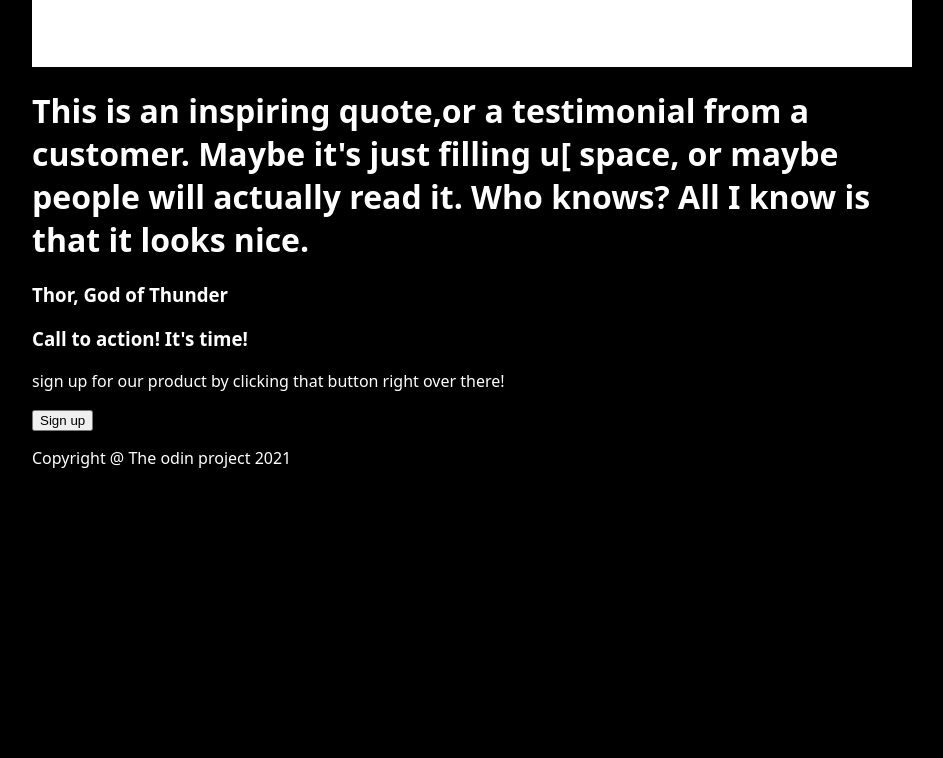
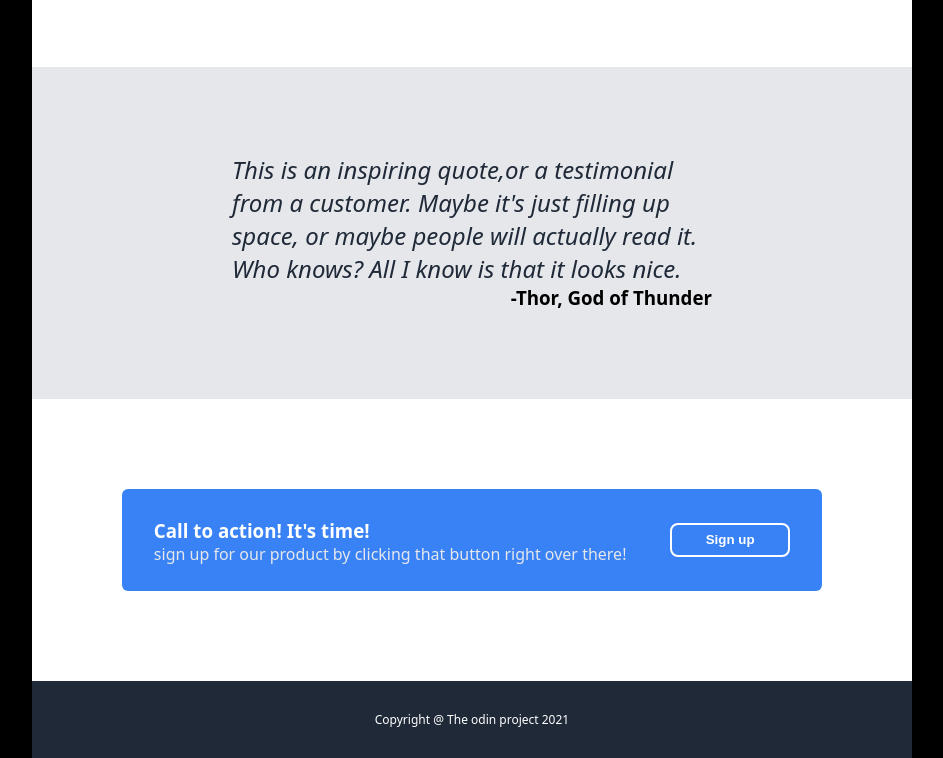
Before and after one commit to ndtsman/Odin-Landing-Page, a plain HTML site: page index.html in a window 1280 px wide. Shown: the part 1189-1947 px from the top of the page, without its empty margins (168-1111 px from the left). Before the commit the page ends 1674 px from the top, so only its background shows below. Drawn offline with Linux system fonts and the light colour scheme.

Commit message:
Finish the rest page
[Ticket: 5]

```diff
--- a/index.html
+++ b/index.html
@@ -51,17 +51,19 @@
         </span>
     </div>
 
-    <div>
-        <h1>This is an inspiring quote,or a testimonial from a customer. Maybe it's just filling u[ space, or maybe people will actually read it. Who knows? All I know is that it looks nice.</h1>
-        <h3>Thor, God of Thunder</h3>
+    <div class="thirdp">
+        <h1 class="quotetext">This is an inspiring quote,or a testimonial from a customer. Maybe it's just filling up space, or maybe people will actually read it. Who knows? All I know is that it looks nice.</h1>
+        <h3 class="quotename">-Thor, God of Thunder</h3>
     </div>
 
-    <div>
-        <div>
-            <h3>Call to action! It's time!</h3>
-            <p>sign up for our product by clicking that button right over there!</p>
+    <div class="forthp">
+        <div class="actionbox">
+            <div class="actionleft">
+            <h3 class="actionhead">Call to action! It's time!</h3>
+            <p class="actiontext">sign up for our product by clicking that button right over there!</p>
+            </div>
+            <button class="actionbutton">Sign up</button>
         </div>
-        <button>Sign up</button>
     </div>
 
     <footer>
--- a/style.css
+++ b/style.css
@@ -110,3 +110,81 @@ header {
 .infotext {
     font-size: 14px;
 }
+
+.thirdp {
+    background-color: #E5E7EB;
+    display: flex;
+    flex-direction: column;
+    padding: 70px 200px;
+}
+
+.quotetext {
+    padding-bottom: 0px;
+    margin-bottom: 0px;
+    font-size: 24px;
+    color: #1f2937;
+    font-weight: lighter;
+    font-style: italic;
+   }
+
+.quotename {
+    padding-top: 0;
+    margin-top: 0;
+    color: black;
+    font-style: normal;
+    align-items: flex-end;
+    text-align: right;
+}
+
+.forthp {
+    display: flex;
+    background-color: white;
+    justify-content: center;
+    padding: 40px;
+}
+
+.actionbox {
+    display: flex;
+    background-color: #3882f6;
+    width: 800px;
+    margin: 50px;
+    justify-content: space-around;
+    align-items: center;
+    border-radius: 6px;
+    padding: 10px;
+}
+
+.actionhead {
+    margin-bottom: 0;
+    padding-bottom: 0;
+}
+
+.actiontext {
+    margin-top: 0;
+    padding-top: 0;
+    color: #E5E7EB;
+}
+
+.actionbutton {
+    display: flex;
+    height: 20px;
+    background-color: #3882f6;
+    border: 2px solid white;
+    border-radius: 8px;
+    color: white;
+    padding: 15px;
+    width: 120px;
+    align-items: center;
+    justify-content: center;
+    font-weight: bold;
+}
+
+footer{
+    display: flex;
+    background-color: #1f2937;
+    margin-top:auto;
+    justify-content: center;
+    font-weight: normal;
+    font-size: 12px;
+    padding: 18px;
+   }
```
